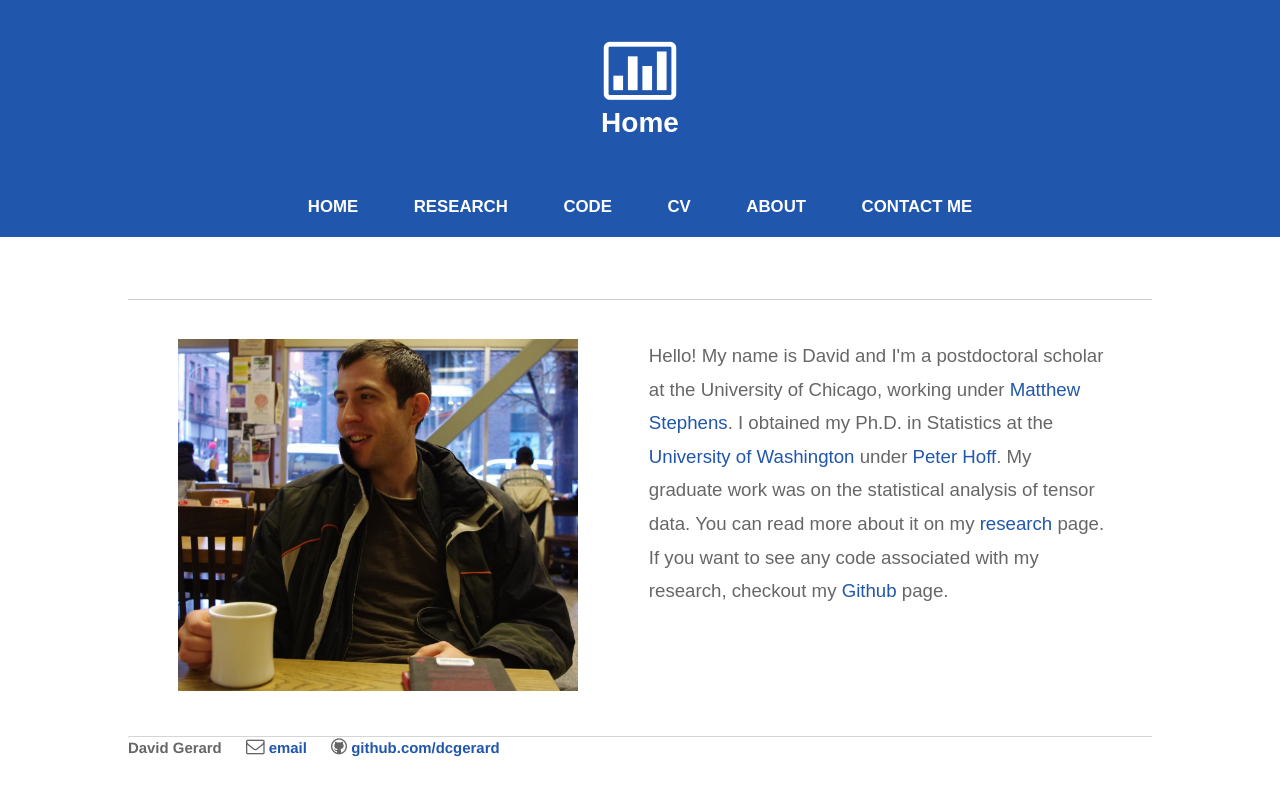
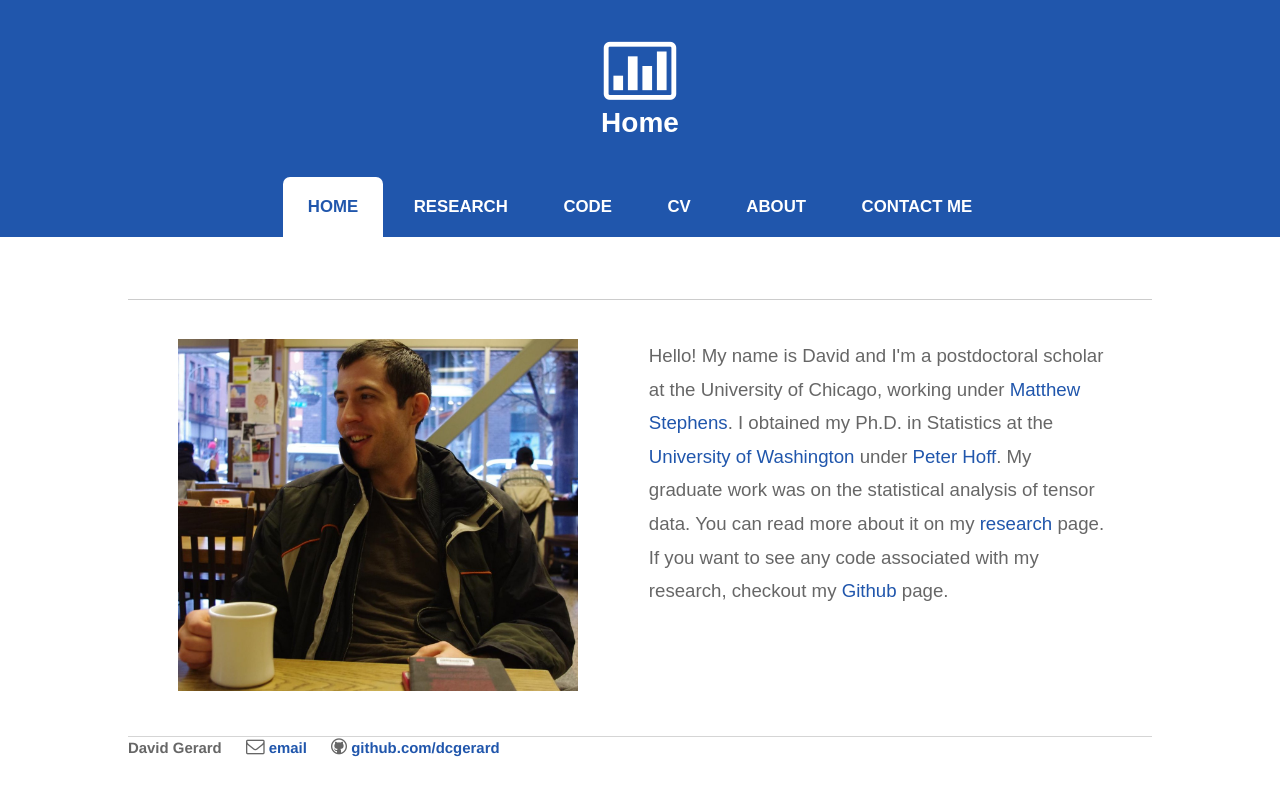
Before and after one commit to dcgerard/dcgerard.github.io, a Jekyll site: the page built from index.html, in a window 1280 px wide. Shown: the top 796 px of the page. Built offline with Jekyll 4.4.1, drawn with Linux system fonts in a browser that asks for light colours.

Commit message:
tab color change on page

```diff
--- a/_layouts/default.html
+++ b/_layouts/default.html
@@ -33,8 +33,11 @@
     </div>
     <div id="menu">
       <ul>
-	<li><a href="/">Home</a></li>
-	<li><a href="/research">Research</a>
+	<li {% if page.category == "home" %} class="active" {% endif %}>
+	  <a href="/">Home</a>
+	</li>
+	<li {% if page.category == "research" %} class="active" {% endif %}>
+	  <a href="/research">Research</a>
 	  <ul >
 	    {% for post in site.categories.research limit:4 %}
 	    <li> <a href="{{ post.url }}" title="{{ post.title }}"><font size="2">{{ post.title }}</font></a></li>
@@ -42,7 +45,8 @@
 	    <li> <a href="/research"><font size="2">All Research</font></a></li>
 	  </ul>
 	</li>
-	<li><a href="/code">Code</a>
+	<li {% if page.category == "code" %} class="active" {% endif %}>
+	  <a href="/code">Code</a>
 	  <ul>
 	    {% for post in site.categories.code limit:4 %}
 	    <li> <a href="{{ post.url }}" title="{{ post.title }}"><font size="2">{{ post.title }}</font></a></li>
@@ -50,9 +54,12 @@
 	    <li> <a href="/code"><font size="2">All Code</font></a></li>
 	  </ul>
 	</li>
-	<li><a href="/cv">CV</a></li>
-	<li><a href="/about">About</a></li>
-	<li><a href="/contact">Contact Me</a></li>
+	<li {% if page.category == "cv" %} class="active" {% endif %}>
+	  <a href="/cv">CV</a></li>
+	<li {% if page.category == "about" %} class="active" {% endif %}>
+	  <a href="/about">About</a></li>
+	<li {% if page.category == "contact" %} class="active" {% endif %}>
+	  <a href="/contact">Contact Me</a></li>
       </ul>
     </div>
 
```
